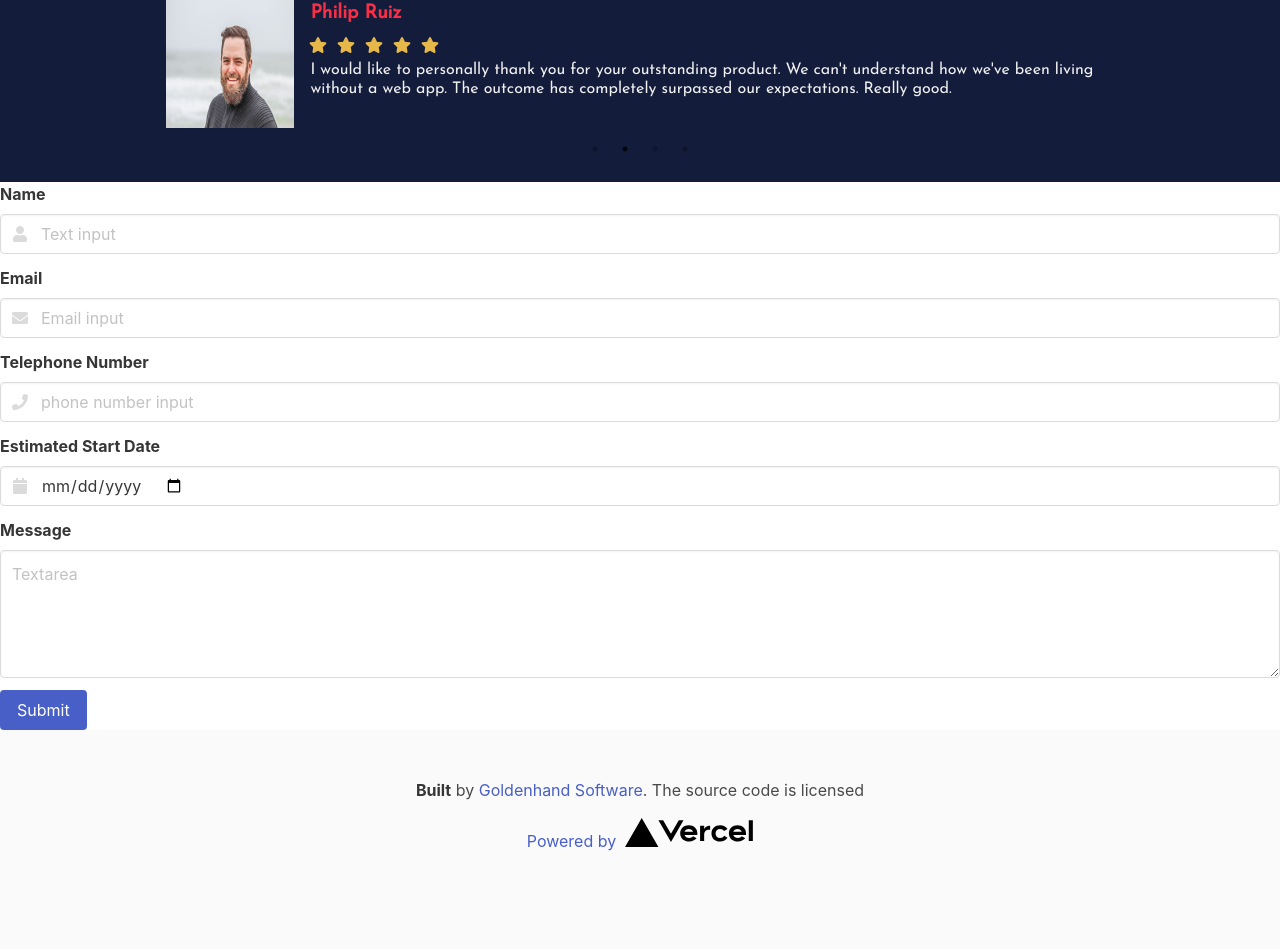
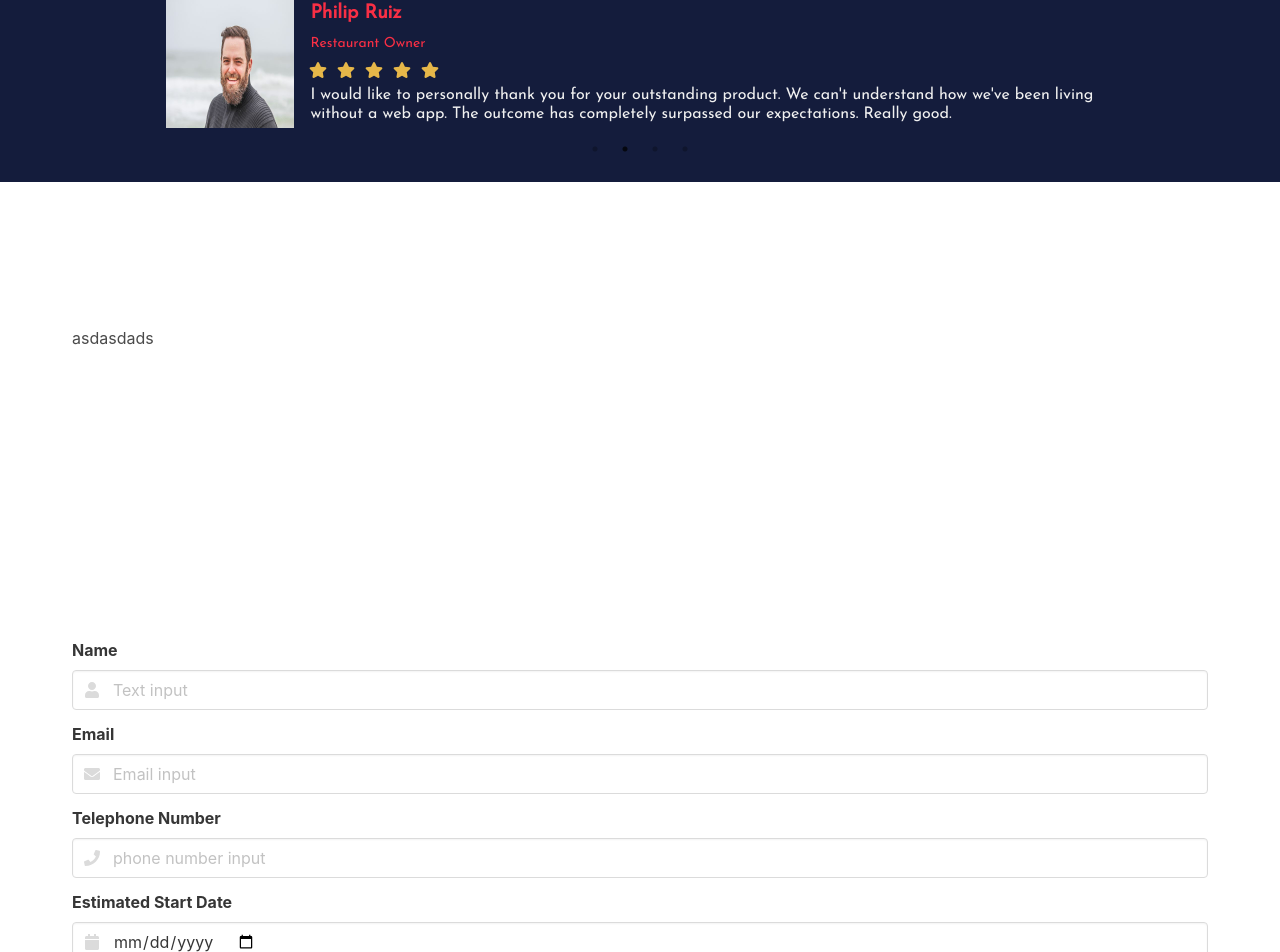
Before and after one commit to mrwormhole/Goldenhand-NextJS, a Next.js app: page / in a window 1280 px wide. Shown: the part 6924-7876 px from the top of the page. Built offline with nearby package versions, Linux system fonts and the light colour scheme; a web font is replaced by a local one.

Commit message:
footer is changed

```diff
--- /dev/null
+++ b/components/contact.js
@@ -0,0 +1,9 @@
+import Form from '../components/form'
+
+export default function Contact() {
+    return (
+        <section className="section is-medium" id="contact">
+            <Form />
+        </section>
+    );
+}
--- a/components/footer.js
+++ b/components/footer.js
@@ -1,18 +1,16 @@
 export default function Footer() {
     return (
         <footer className="footer">
-            <div className="content has-text-centered">
                 <p>
-                    <strong>Built</strong> by <a href="https://jgthms.com">Goldenhand Software</a>. The source code is licensed
+                    Copyright © 2020 <strong>Goldenhand Software Limited Company</strong>. The source code is licensed. All rights are reserved.
                 </p>
                 <a
                     href="https://vercel.com?utm_source=create-next-app&utm_medium=default-template&utm_campaign=create-next-app"
                     target="_blank"
                     rel="noopener noreferrer">
-                    Powered by &nbsp;
-                    <img src="/vercel.svg" width="128" height="128" alt="Vercel Logo" className="logo" />
+                    Proudly served by &nbsp;
+                    <img src="/vercel.svg" width="96" height="96" alt="Vercel Logo" className="logo" />
                 </a>
-            </div>
         </footer>
     );
 }
--- a/components/form.js
+++ b/components/form.js
@@ -24,7 +24,7 @@ export default function Form() {
             };
 
             if(!isFormEmpty(data)) {
-                fetch('/api/email', {
+                fetch(`${process.env.DOMAIN_NAME}/api/email`, {
                     method: 'POST',
                     headers: { 'Content-Type': 'application/json' },
                     body: JSON.stringify(data)
--- a/components/navigation.js
+++ b/components/navigation.js
@@ -69,7 +69,7 @@ export default function Navigation() {
                 Portfolio
             </Link>
             <Link className="navbar-item"
-              activeClass=""
+              activeClass="is-active"
               to="pricing"
               spy={true}
               smooth={true}
@@ -78,7 +78,7 @@ export default function Navigation() {
                 Pricing
             </Link>
             <Link className="navbar-item"
-              activeClass=""
+              activeClass="is-active"
               to="contact"
               spy={true}
               smooth={true}
--- /dev/null
+++ b/components/pricing.js
@@ -0,0 +1,7 @@
+export default function Pricing() {
+    return (
+        <section className="section is-medium" id="pricing">
+            asdasdads
+        </section>
+    );
+}
--- a/components/testimonials.js
+++ b/components/testimonials.js
@@ -18,28 +18,28 @@ export default function Testimonials() {
                 <div>
                     <TestimonialCard
                         author="Annie Copeland"
-                        authorJob=""
+                        authorJob="Dentist"
                         authorComment="A web app is the most valuable business resource we have EVER invested in. Thank you for making it painless, pleasant and most of all hassle free! It's really wonderful. I was amazed at the quality of web apps."
                         authorImage="/Annie.jpg" />
                 </div>
                 <div>
                 <TestimonialCard
                         author="Philip Ruiz"
-                        authorJob=""
+                        authorJob="Restaurant Owner"
                         authorComment="I would like to personally thank you for your outstanding product. We can't understand how we've been living without a web app. The outcome has completely surpassed our expectations. Really good."
                         authorImage="/Philip.jpg" />
                 </div>
                 <div>
                 <TestimonialCard
                         author="Isabella Steele"
-                        authorJob=""
+                        authorJob="Estate Agent"
                         authorComment="I STRONGLY recommend a web app to EVERYONE interested in running a successful online business!"
                         authorImage="/Isabella.jpg" />
                 </div>
                 <div>
                 <TestimonialCard
                         author="Jack Pridgeon"
-                        authorJob=""
+                        authorJob="Mechanic"
                         authorComment="The service was excellent. I would also like to say thank you to all your staff. The outcome is worth much more than I paid. No matter where you go, a web app is the coolest, most happening thing around!"
                         authorImage="/Jack.jpg" />
                 </div>
--- a/pages/index.js
+++ b/pages/index.js
@@ -1,4 +1,5 @@
 import Head from 'next/head'
+import { useState, useEffect } from 'react'
 
 import Preloader from "../components/preloader"
 import Navigation from "../components/navigation"
@@ -9,15 +10,10 @@ import Achievements from '../components/achievements'
 import Details from '../components/details'
 import Portfolio from '../components/portfolio'
 import Testimonials from '../components/testimonials'
-
-
+import Pricing from '../components/pricing'
+import Contact from '../components/contact'
 import Footer from "../components/footer"
 import FloatingActionButton from "../components/floatingActionButton"
-
-
-import Form from '../components/form'
-
-import { useState, useEffect } from 'react'
 
 export default function HomePage() {
   const [isLoading, setIsLoading] = useState(true);
@@ -56,18 +52,17 @@ export default function HomePage() {
         <Achievements />
         <Details />
         <Portfolio />
+        <Testimonials />
+        <Pricing />
+        <Contact />
         {/*
         // !Weird 800px tablets!: Images can be vertically centered in future??
         */}
         {/*
           //TODO Pricing <- White
           //TODO Contact <- Red
-          //TODO Footer <- Blue
         */}
 
-
-        <Testimonials />
-        <Form />
       </main>
 
       <FloatingActionButton />
--- a/styles/_app.scss
+++ b/styles/_app.scss
@@ -482,3 +482,23 @@ body{
   background-color: $g-blue;
 }
 //testimonials component styling
+
+
+
+//footer component styling
+.footer {
+  background-color: $g-blue;
+  text-align: center;
+  padding: 3rem 1.5rem;
+  p {
+    color: $g-white-like;
+    margin-bottom: 0.5rem;
+    strong {
+      color: $g-yellow;
+    }
+  }
+  a {
+    color: $g-red;
+  }
+}
+//footer component styling
```
